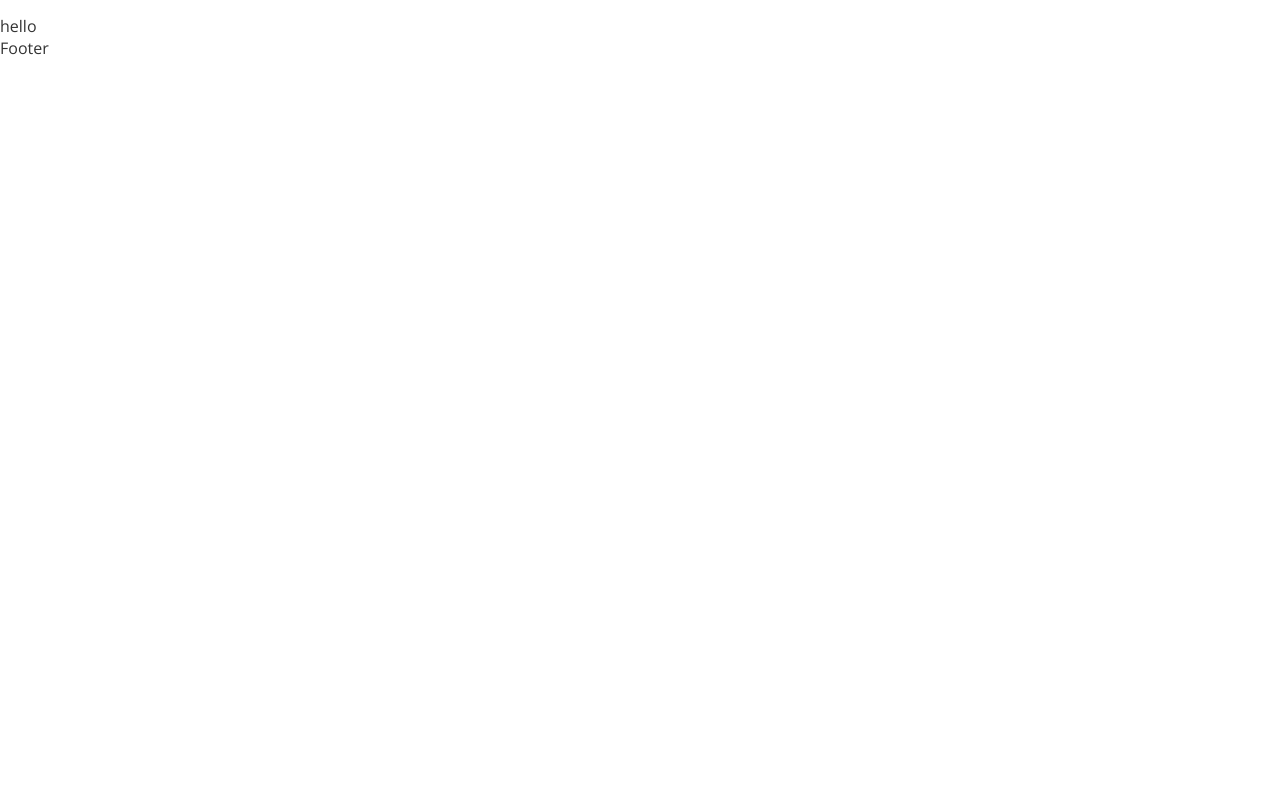
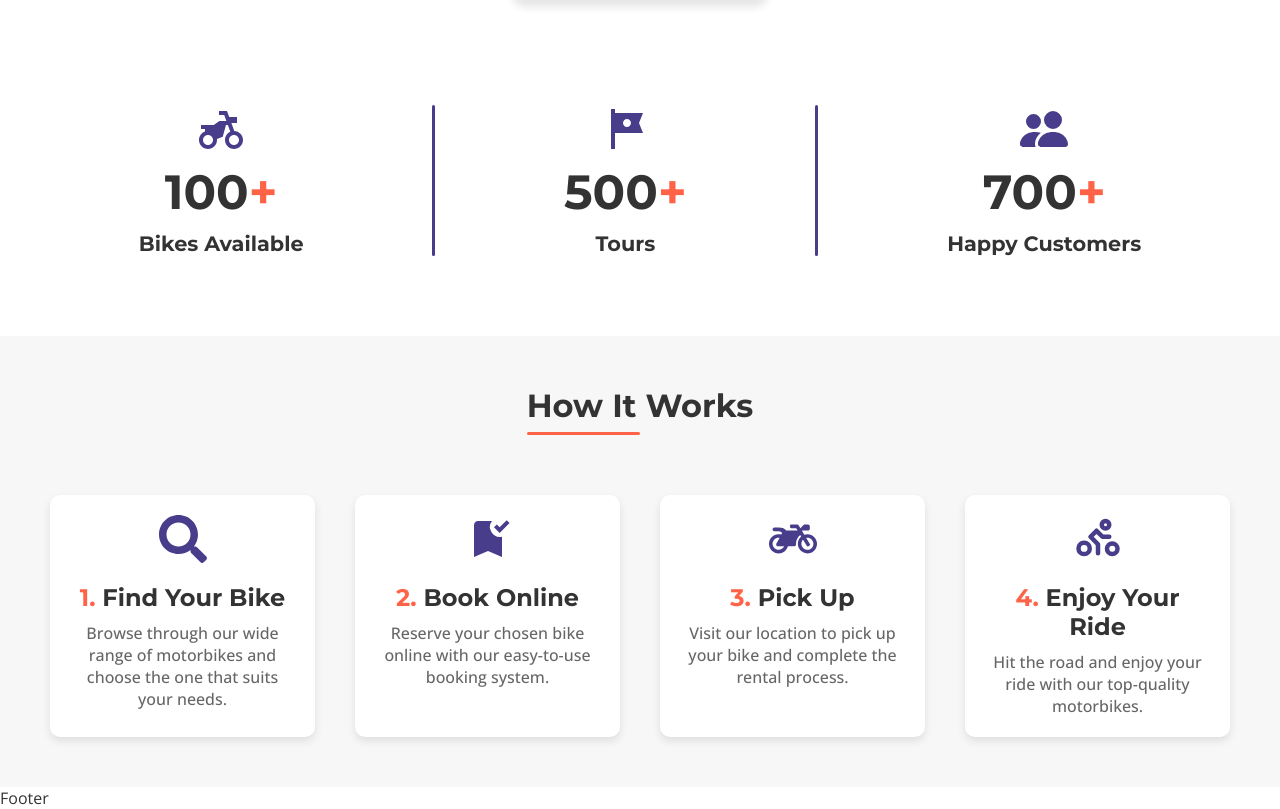
Before and after one commit to sushilkshetri029/Bike-rental-system, a Next.js app: page / in a window 1280 px wide. Shown: the part 1364-2173 px from the top of the page. Before the commit the page ends 1423 px from the top, so only its background shows below. Built offline with nearby package versions, Linux system fonts and the light colour scheme.

Commit message:
add overview counts and how it works section in homepage

```diff
--- a/app/globals.css
+++ b/app/globals.css
@@ -6,12 +6,15 @@
 
 :root {
   --theme-blue-primary: #1E90FF;
+  --theme-blue-primary-2: #5264AE;
   --theme-blue-dark: #0D47A1;
   --theme-blue-dark-2: darkslateblue;
   --theme-blue-dark-3: darkblue;
   --theme-yellow-primary: #FF6347;
+  --theme-yellow-light: #FFA07A;
   --theme-blue-background-light: rgb(217, 229, 233);
   --color-black-text: #333;
+  --color-black-light: #666;
   --color-purple-text: #8167a9;
 }
 
--- a/app/layout.js
+++ b/app/layout.js
@@ -52,3 +52,8 @@ export default function RootLayout({ children }) {
     </html>
   );
 }
+
+export const metadata = {
+  title: "Vehicle-RS",
+  description: "Rent a motorbike in Pokhara",
+};
--- a/app/utilities.css
+++ b/app/utilities.css
@@ -1,3 +1,11 @@
+.font-montserrat {
+  font-family: var(--font-montserrat), sans-serif;
+}
+
+.font-open-sans {
+  font-family: var(--font-open-sans), sans-serif;
+}
+
 /* link-rd = link-remove-decoration */
 .link-rd {
   text-decoration: none;
@@ -42,6 +50,16 @@
   background-color: var(--theme-blue-dark-3);
 }
 
+.btn.btn-yellow {
+  color: white;
+  background-color: var(--theme-yellow-primary);
+  transition: 0.25s;
+}
+
+.btn.btn-yellow:hover {
+  background-color: var(--theme-yellow-light);
+}
+
 .btn.btn-blue-light {
   color: white;
   background-color: var(--theme-blue-dark);
@@ -80,7 +98,27 @@
   width: 50%;
   bottom: 0px;
   border-radius: 20px;
-  height: 3px;
+  min-height: 3px;
   /* background-color: var(--theme-blue-dark-2); */
   background-color: var(--theme-yellow-primary);
 }
+
+.line {
+  width: 100%;
+  height: 2px;
+  background-color: var(--theme-blue-dark-2);
+  border-radius: 20px;
+}
+.line.yellow {
+  background-color: var(--theme-yellow-primary);
+}
+.line.yellow {
+  background-color: var(--theme-yellow-primary);
+}
+.line.line-vertical {
+  width: 3px;
+  height: unset;
+  align-self: stretch;
+  background-color: var(--theme-blue-dark-2);
+  border-radius: 20px;
+}
--- a/components/Homepage/_components/HomepageClient/HomepageClient.css
+++ b/components/Homepage/_components/HomepageClient/HomepageClient.css
@@ -1,9 +1,13 @@
+main.home {
+    --section-item-gap: 60px;
+}
+
 .home-section {
     padding: 50px;
 }
 
 .home-title {
-    margin-bottom: 50px;
+    margin-bottom: var(--section-item-gap);
 }
 
 section.hero {
@@ -88,7 +92,7 @@ section.hero {
 section.why-vehicle-rs {
     /* background-color: #f9f9f9; */
     /* text-align: center; */
-    margin-top: 100px;
+    margin-top: 125px;
 }
 
 .why-items {
@@ -121,5 +125,86 @@ section.why-vehicle-rs {
 
 .why-item-description {
     font-size: 1rem;
-    color: #666;
+    font-weight: 500;
+    color: var(--color-black-light);
 }
+
+.overview-items {
+    margin-top: calc(var(--section-item-gap) * 1.75);
+    display: flex;
+    justify-content: space-evenly;
+    gap: 40px;
+}
+
+.overview-items .overview-item {
+    justify-content: center;
+    align-items: center;
+    width: fit-content;
+    display: flex;
+    flex-direction: column;
+    gap: 10px;
+}
+
+.overview-items .overview-item .icon {
+    font-size: 3rem;
+    color: var(--theme-blue-dark-2);
+}
+
+.overview-items .overview-item .count {
+    font-size: 3rem;
+    font-weight: 700;
+}
+
+.overview-items .overview-item .description {
+    font-size: 1.3rem;
+    font-weight: 700;
+    color: var(--colot-black-light);
+}
+
+.how-it-works-section {
+    margin-top: calc(var(--section-item-gap) * 0.5);
+    padding: 50px;
+    background-color: #f7f7f7;
+    text-align: center;
+}
+
+.how-it-works-steps {
+    display: flex;
+    justify-content: space-evenly;
+    flex-wrap: wrap;
+    gap: 40px;
+}
+
+.how-it-works-step {
+    flex: 1;
+    max-width: 300px;
+    padding: 20px;
+    background-color: #fff;
+    border-radius: 10px;
+    box-shadow: 0 4px 8px rgba(0, 0, 0, 0.1);
+    text-align: center;
+}
+
+.how-it-works-step .icon {
+    font-size: 3rem;
+    color: var(--theme-blue-dark-2);
+    margin-bottom: 15px;
+}
+
+.how-it-works-step img {
+    width: 100px;
+    height: 100px;
+    margin-bottom: 20px;
+}
+
+.how-it-works-step-title {
+    font-size: 1.5rem;
+    margin-bottom: 10px;
+    color: #333;
+}
+
+.how-it-works-step-description {
+    font-size: 1rem;
+    font-weight: 500;
+    color: var(--color-black-light);
+}
--- a/components/Homepage/_components/HomepageClient/HomepageClient.js
+++ b/components/Homepage/_components/HomepageClient/HomepageClient.js
@@ -1,6 +1,9 @@
 import Link from 'next/link';
-import { MdAttachMoney, MdOutlineMiscellaneousServices, MdSecurity, MdThumbUp } from "react-icons/md";
-import { FaImages, FaRegClock, FaShoppingCart, FaThumbsUp } from "react-icons/fa";
+import { MdAttachMoney, MdBookmarkAdded, MdOutlineMiscellaneousServices, MdSecurity, MdThumbUp, MdTour } from "react-icons/md";
+import { FaClipboardCheck, FaImages, FaMotorcycle, FaRegClock, FaSearch, FaShoppingCart, FaSmile, FaThumbsUp } from "react-icons/fa";
+import { RiMotorbikeFill } from "react-icons/ri";
+import { BsPeopleFill } from "react-icons/bs";
+import { PiPersonSimpleBikeBold } from "react-icons/pi";
 import { HiClock } from "react-icons/hi";
 import Image from 'next/image'
 import './HomepageClient.css';
@@ -72,8 +75,63 @@ const HomepageClient = () => {
                         <p className="why-item-description">We are available round the clock to serve you.</p>
                     </div>
                 </div>
+                <div className="overview-items">
+                    <div className="overview-item font-montserrat">
+                        <RiMotorbikeFill className="icon" />
+                        <div className="count">
+                            100<span className="highlight-yellow">+</span>
+                        </div>
+                        <div className="description">
+                            <div className="text">Bikes Available</div>
+                        </div>
+                    </div>
+                    <div className="line line-vertical"></div>
+                    <div className="overview-item font-montserrat">
+                        <MdTour className="icon" />
+                        <div className="count">
+                            500<span className="highlight-yellow">+</span>
+                        </div>
+                        <div className="description">
+                            <div className="text">Tours</div>
+                        </div>
+                    </div>
+                    <div className="line line-vertical"></div>
+                    <div className="overview-item font-montserrat">
+                        <BsPeopleFill className="icon" />
+                        <div className="count">
+                            700<span className="highlight-yellow">+</span>
+                        </div>
+                        <div className="description">
+                            <div className="text">Happy Customers</div>
+                        </div>
+                    </div>
+                </div>
             </section>
-            hello
+            <section className="how-it-works-section">
+                <h1 className="how-it-works-title title home-title">How It Works</h1>
+                <div className="how-it-works-steps">
+                    <div className="how-it-works-step">
+                        <FaSearch className='icon' />
+                        <h3 className="how-it-works-step-title"><span className="highlight-yellow">1.</span> Find Your Bike</h3>
+                        <p className="how-it-works-step-description">Browse through our wide range of motorbikes and choose the one that suits your needs.</p>
+                    </div>
+                    <div className="how-it-works-step">
+                        <MdBookmarkAdded className='icon' />
+                        <h3 className="how-it-works-step-title"><span className="highlight-yellow">2.</span> Book Online</h3>
+                        <p className="how-it-works-step-description">Reserve your chosen bike online with our easy-to-use booking system.</p>
+                    </div>
+                    <div className="how-it-works-step">
+                        <FaMotorcycle className='icon' />
+                        <h3 className="how-it-works-step-title"><span className="highlight-yellow">3.</span> Pick Up</h3>
+                        <p className="how-it-works-step-description">Visit our location to pick up your bike and complete the rental process.</p>
+                    </div>
+                    <div className="how-it-works-step">
+                        <PiPersonSimpleBikeBold className='icon' />
+                        <h3 className="how-it-works-step-title"><span className="highlight-yellow">4.</span> Enjoy Your Ride</h3>
+                        <p className="how-it-works-step-description">Hit the road and enjoy your ride with our top-quality motorbikes.</p>
+                    </div>
+                </div>
+            </section>
         </>
     )
 }
--- a/components/ui/Input/Input.js
+++ b/components/ui/Input/Input.js
@@ -10,7 +10,7 @@ const Input = ({ className = '', type = 'text', label = 'Enter', name = 'input-d
 
     return (
         <div className={`input-field ${className} ${togglePassword && !disabled ? 'password' : ''} ${fixedLabel ? 'fixed-label' : ''}`}>
-            {/* <div className="input-wrapper"> */}
+            <div className="input-wrapper">
                 <input className={`input ${value !== '' ? `valid` : ''}`} disabled={disabled} value={value} type={passwordType === true ? 'password' : passwordType === false && type === 'password' ? 'text' : type} name={name} required={required} onChange={(e) => onChange(e)} />
             {togglePassword && !disabled &&
                 <>
@@ -22,9 +22,8 @@ const Input = ({ className = '', type = 'text', label = 'Enter', name = 'input-d
                     }
                 </>
             }
-            {/* </div> */}
+            </div>
             <span className="highlight"></span>
-            <span className="bar"></span>
             <label>{label}</label>
         </div>
     )
```
Also changed, not shown: components/ui/Input/Input.css (+35 -48 lines). Lines whose indentation alone changed are shown as unchanged.
